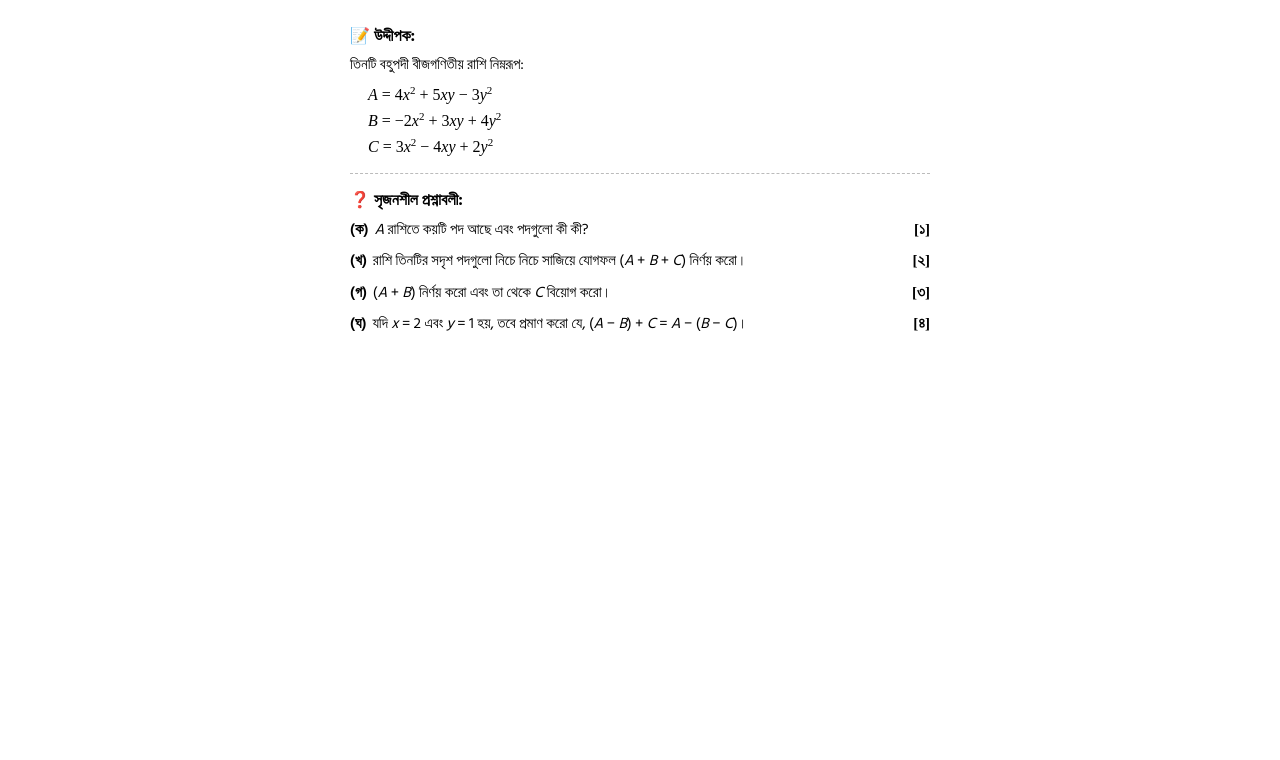
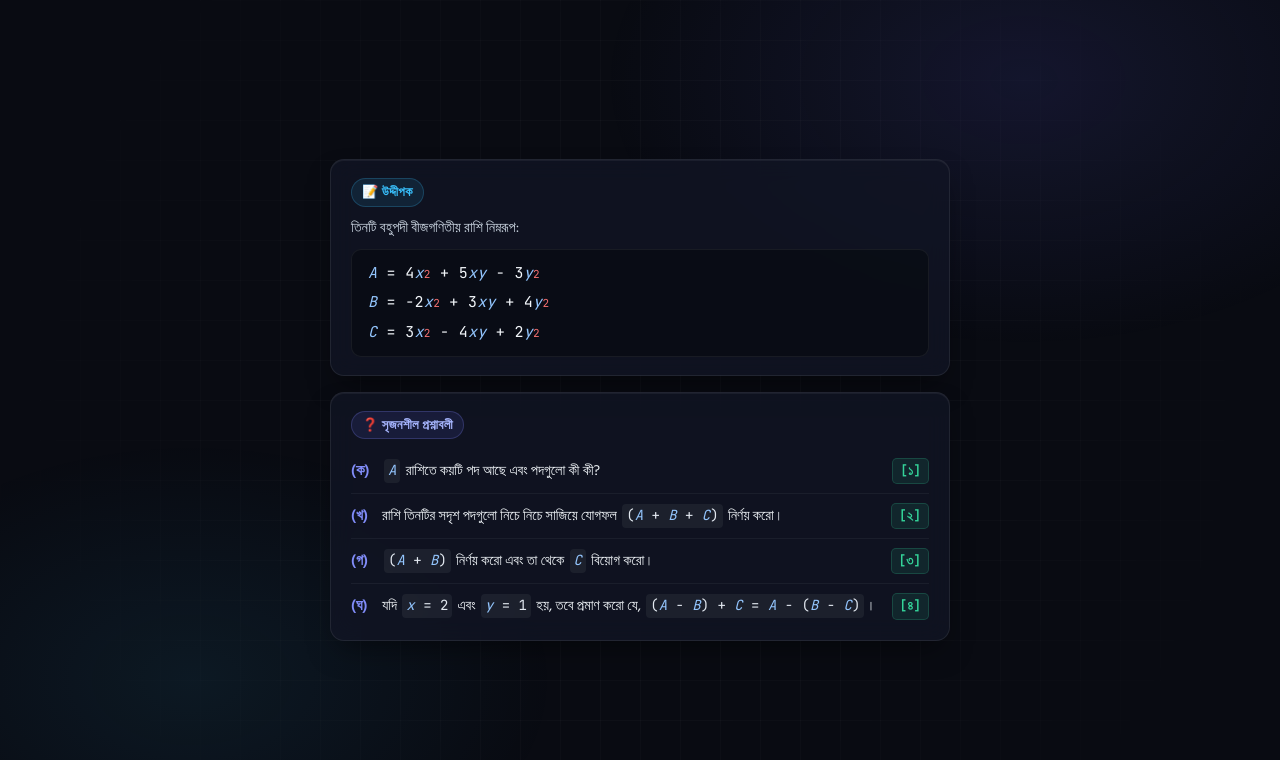
Before and after one commit to bdraidattacker16-stack/radid_web, a website: page index.html in a window 1280 px wide. Drawn offline with Linux system fonts and the light colour scheme.

Commit message:
Update layout: 2 developer-style cards with ambient dark grid background

```diff
--- a/index.html
+++ b/index.html
@@ -4,16 +4,22 @@
   <meta charset="UTF-8">
   <meta name="viewport" content="width=device-width, initial-scale=1.0">
 
-  <title>সৃজনশীল প্রশ্ন — বীজগণিতীয় রাশি</title>
+  <title>সৃজনশীল প্রশ্ন — বহুপদী বীজগণিতীয় রাশি | radid.cyou</title>
+  <meta name="title" content="সৃজনশীল প্রশ্ন — বহুপদী বীজগণিতীয় রাশি | radid.cyou">
+  <meta name="description" content="বহুপদী বীজগণিতীয় রাশি সম্পর্কিত সৃজনশীল প্রশ্নাবলী — radid.cyou">
   <meta name="robots" content="index, follow">
-  <meta name="theme-color" content="#ffffff">
+  <meta name="theme-color" content="#090b12">
   <link rel="canonical" href="https://radid.cyou/">
+
+  <!-- Google Search Console Verification -->
   <meta name="google-site-verification" content="DEgioJaJ5K-YZgagCAV0Xj-xqySBeFtdy2NStlG-luw">
+
   <link rel="icon" type="image/svg+xml" href="/assets/favicon.svg">
 
+  <!-- Google Fonts: Hind Siliguri for Bangla & JetBrains Mono for Math -->
   <link rel="preconnect" href="https://fonts.googleapis.com">
   <link rel="preconnect" href="https://fonts.gstatic.com" crossorigin>
-  <link href="https://fonts.googleapis.com/css2?family=Hind+Siliguri:wght@400;600;700&display=swap" rel="stylesheet">
+  <link href="https://fonts.googleapis.com/css2?family=Hind+Siliguri:wght@400;500;600;700&family=JetBrains+Mono:wght@400;500;600&display=swap" rel="stylesheet">
 
   <style>
     *, *::before, *::after {
@@ -23,143 +29,291 @@
     }
 
     body {
-      background-color: #ffffff;
-      color: #000000;
-      font-family: 'Hind Siliguri', -apple-system, BlinkMacSystemFont, Arial, sans-serif;
+      background-color: #090b12;
+      color: #f1f5f9;
+      font-family: 'Hind Siliguri', -apple-system, BlinkMacSystemFont, 'Segoe UI', Roboto, sans-serif;
       font-size: 15px;
-      line-height: 1.5;
+      line-height: 1.55;
+      min-height: 100vh;
+      display: flex;
+      align-items: center;
+      justify-content: center;
       padding: 24px 16px;
+      position: relative;
+      overflow-x: hidden;
+    }
+
+    /* Developer-style Ambient Glow & Grid */
+    .ambient-bg {
+      position: fixed;
+      inset: 0;
+      z-index: -2;
+      pointer-events: none;
+      background:
+        radial-gradient(600px 380px at 80% 10%, rgba(99, 102, 241, 0.12), transparent 70%),
+        radial-gradient(520px 340px at 15% 85%, rgba(56, 189, 248, 0.08), transparent 70%);
+    }
+
+    .ambient-grid {
+      position: fixed;
+      inset: 0;
+      z-index: -1;
+      pointer-events: none;
+      background-image:
+        linear-gradient(rgba(255, 255, 255, 0.025) 1px, transparent 1px),
+        linear-gradient(90deg, rgba(255, 255, 255, 0.025) 1px, transparent 1px);
+      background-size: 40px 40px;
+      mask-image: radial-gradient(circle at center, #000 40%, transparent 90%);
+      -webkit-mask-image: radial-gradient(circle at center, #000 40%, transparent 90%);
     }
 
     .container {
-      max-width: 580px;
+      width: 100%;
+      max-width: 620px;
       margin: 0 auto;
+      display: flex;
+      flex-direction: column;
+      gap: 16px;
     }
 
-    .header-title {
-      font-size: 16px;
-      font-weight: 700;
-      margin-bottom: 6px;
+    /* Developer Cards (2 Separate Boxes) */
+    .card {
+      background: rgba(17, 21, 36, 0.78);
+      border: 1px solid rgba(255, 255, 255, 0.08);
+      border-radius: 14px;
+      padding: 18px 20px;
+      backdrop-filter: blur(12px);
+      -webkit-backdrop-filter: blur(12px);
+      box-shadow:
+        0 14px 30px -10px rgba(0, 0, 0, 0.5),
+        inset 0 1px 0 rgba(255, 255, 255, 0.05);
+      transition: border-color 0.2s ease;
+    }
+
+    .card:hover {
+      border-color: rgba(129, 140, 248, 0.25);
+    }
+
+    .card-header {
+      display: flex;
+      align-items: center;
+      margin-bottom: 10px;
+    }
+
+    .pill {
+      font-size: 13px;
+      font-weight: 600;
+      padding: 3px 10px;
+      border-radius: 9999px;
+      display: inline-flex;
+      align-items: center;
+      gap: 5px;
+      letter-spacing: 0.02em;
+    }
+
+    .pill-cyan {
+      color: #38bdf8;
+      background: rgba(56, 189, 248, 0.1);
+      border: 1px solid rgba(56, 189, 248, 0.22);
+    }
+
+    .pill-indigo {
+      color: #a5b4fc;
+      background: rgba(99, 102, 241, 0.12);
+      border: 1px solid rgba(129, 140, 248, 0.24);
     }
 
     .stem-desc {
-      margin-bottom: 6px;
+      color: #cbd5e1;
+      font-size: 14.5px;
+      margin-bottom: 10px;
     }
 
-    .expressions {
-      margin-left: 18px;
-      margin-bottom: 14px;
-      font-family: 'Times New Roman', Times, serif;
-      font-size: 16px;
+    /* Expressions Box inside Card 1 */
+    .expr-panel {
+      background: rgba(9, 11, 18, 0.65);
+      border: 1px solid rgba(255, 255, 255, 0.06);
+      border-radius: 10px;
+      padding: 12px 16px;
+      display: flex;
+      flex-direction: column;
+      gap: 6px;
+      font-family: 'JetBrains Mono', 'Cambria Math', monospace;
+      font-size: 15px;
+      letter-spacing: 0.02em;
     }
 
-    .expressions div {
-      margin: 2px 0;
+    .expr-line {
+      display: flex;
+      align-items: baseline;
+      color: #f1f5f9;
     }
 
     .var {
       font-style: italic;
+      color: #93c5fd;
     }
 
     sup {
       font-size: 11px;
       vertical-align: super;
       line-height: 0;
+      color: #f87171;
     }
 
-    .divider {
-      border-top: 1px dashed #bbb;
-      margin: 14px 0;
+    /* Questions List in Card 2 */
+    .q-list {
+      display: flex;
+      flex-direction: column;
     }
 
-    .q-list {
-      list-style: none;
-    }
-
-    .q-item {
+    .q-row {
       display: flex;
       justify-content: space-between;
       align-items: baseline;
-      margin-bottom: 8px;
       gap: 12px;
+      padding: 9px 0;
+      border-bottom: 1px solid rgba(255, 255, 255, 0.05);
     }
 
-    .q-left {
-      display: flex;
-      gap: 6px;
+    .q-row:last-child {
+      border-bottom: none;
+      padding-bottom: 2px;
     }
 
-    .q-no {
+    .q-main {
+      display: flex;
+      align-items: baseline;
+      gap: 7px;
+      flex: 1;
+    }
+
+    .q-tag {
       font-weight: 600;
+      color: #818cf8;
+      min-width: 24px;
       white-space: nowrap;
     }
 
-    .q-marks {
+    .q-body {
+      color: #f1f5f9;
+      font-size: 14.5px;
+      flex: 1;
+    }
+
+    .math-inline {
+      font-family: 'JetBrains Mono', monospace;
+      font-size: 14px;
+      color: #e2e8f0;
+      background: rgba(255, 255, 255, 0.06);
+      padding: 1px 4px;
+      border-radius: 4px;
+      margin: 0 2px;
+      display: inline-block;
+    }
+
+    .marks {
+      font-family: 'JetBrains Mono', monospace;
       font-weight: 600;
+      font-size: 13px;
+      color: #34d399;
+      background: rgba(52, 211, 153, 0.1);
+      border: 1px solid rgba(52, 211, 153, 0.2);
+      padding: 2px 7px;
+      border-radius: 5px;
       white-space: nowrap;
-      font-family: 'Times New Roman', Times, serif;
     }
 
     @media (max-width: 480px) {
       body {
-        padding: 16px 12px;
-        font-size: 14.5px;
+        padding: 16px 10px;
       }
-      .expressions {
-        font-size: 15px;
-        margin-left: 12px;
+      .card {
+        padding: 14px 14px;
+      }
+      .expr-panel {
+        font-size: 14px;
+        padding: 10px 12px;
+      }
+      .q-body {
+        font-size: 14px;
       }
     }
   </style>
 </head>
 <body>
 
+  <!-- Developer Ambient Background & Grid -->
+  <div class="ambient-bg" aria-hidden="true"></div>
+  <div class="ambient-grid" aria-hidden="true"></div>
+
   <main class="container">
-    <div class="header-title">📝 উদ্দীপক:</div>
-    <p class="stem-desc">তিনটি বহুপদী বীজগণিতীয় রাশি নিম্নরূপ:</p>
 
-    <div class="expressions">
-      <div><span class="var">A</span> = 4<span class="var">x</span><sup>2</sup> + 5<span class="var">xy</span> − 3<span class="var">y</span><sup>2</sup></div>
-      <div><span class="var">B</span> = −2<span class="var">x</span><sup>2</sup> + 3<span class="var">xy</span> + 4<span class="var">y</span><sup>2</sup></div>
-      <div><span class="var">C</span> = 3<span class="var">x</span><sup>2</sup> − 4<span class="var">x</span><span class="var">y</span> + 2<span class="var">y</span><sup>2</sup></div>
-    </div>
+    <!-- বক্স ১: উদ্দীপক -->
+    <section class="card" aria-labelledby="stimulus-heading">
+      <div class="card-header">
+        <span class="pill pill-cyan" id="stimulus-heading">📝 উদ্দীপক</span>
+      </div>
+      <p class="stem-desc">তিনটি বহুপদী বীজগণিতীয় রাশি নিম্নরূপ:</p>
 
-    <div class="divider"></div>
+      <div class="expr-panel">
+        <div class="expr-line">
+          <span class="var">A</span>&nbsp;=&nbsp;4<span class="var">x</span><sup>2</sup>&nbsp;+&nbsp;5<span class="var">xy</span>&nbsp;−&nbsp;3<span class="var">y</span><sup>2</sup>
+        </div>
+        <div class="expr-line">
+          <span class="var">B</span>&nbsp;=&nbsp;−2<span class="var">x</span><sup>2</sup>&nbsp;+&nbsp;3<span class="var">xy</span>&nbsp;+&nbsp;4<span class="var">y</span><sup>2</sup>
+        </div>
+        <div class="expr-line">
+          <span class="var">C</span>&nbsp;=&nbsp;3<span class="var">x</span><sup>2</sup>&nbsp;−&nbsp;4<span class="var">x</span><span class="var">y</span>&nbsp;+&nbsp;2<span class="var">y</span><sup>2</sup>
+        </div>
+      </div>
+    </section>
 
-    <div class="header-title">❓ সৃজনশীল প্রশ্নাবলী:</div>
-    <ul class="q-list">
-      <li class="q-item">
-        <div class="q-left">
-          <span class="q-no">(ক)</span>
-          <span><span class="var">A</span> রাশিতে কয়টি পদ আছে এবং পদগুলো কী কী?</span>
+    <!-- বক্স ২: সৃজনশীল প্রশ্নাবলী -->
+    <section class="card" aria-labelledby="questions-heading">
+      <div class="card-header">
+        <span class="pill pill-indigo" id="questions-heading">❓ সৃজনশীল প্রশ্নাবলী</span>
+      </div>
+
+      <div class="q-list">
+        <!-- (ক) -->
+        <div class="q-row">
+          <div class="q-main">
+            <span class="q-tag">(ক)</span>
+            <div class="q-body"><span class="math-inline"><span class="var">A</span></span> রাশিতে কয়টি পদ আছে এবং পদগুলো কী কী?</div>
+          </div>
+          <span class="marks">[১]</span>
         </div>
-        <span class="q-marks">[১]</span>
-      </li>
 
-      <li class="q-item">
-        <div class="q-left">
-          <span class="q-no">(খ)</span>
-          <span>রাশি তিনটির সদৃশ পদগুলো নিচে নিচে সাজিয়ে যোগফল (<span class="var">A</span> + <span class="var">B</span> + <span class="var">C</span>) নির্ণয় করো।</span>
+        <!-- (খ) -->
+        <div class="q-row">
+          <div class="q-main">
+            <span class="q-tag">(খ)</span>
+            <div class="q-body">রাশি তিনটির সদৃশ পদগুলো নিচে নিচে সাজিয়ে যোগফল <span class="math-inline">(<span class="var">A</span> + <span class="var">B</span> + <span class="var">C</span>)</span> নির্ণয় করো।</div>
+          </div>
+          <span class="marks">[২]</span>
         </div>
-        <span class="q-marks">[২]</span>
-      </li>
 
-      <li class="q-item">
-        <div class="q-left">
-          <span class="q-no">(গ)</span>
-          <span>(<span class="var">A</span> + <span class="var">B</span>) নির্ণয় করো এবং তা থেকে <span class="var">C</span> বিয়োগ করো।</span>
+        <!-- (গ) -->
+        <div class="q-row">
+          <div class="q-main">
+            <span class="q-tag">(গ)</span>
+            <div class="q-body"><span class="math-inline">(<span class="var">A</span> + <span class="var">B</span>)</span> নির্ণয় করো এবং তা থেকে <span class="math-inline"><span class="var">C</span></span> বিয়োগ করো।</div>
+          </div>
+          <span class="marks">[৩]</span>
         </div>
-        <span class="q-marks">[৩]</span>
-      </li>
 
-      <li class="q-item">
-        <div class="q-left">
-          <span class="q-no">(ঘ)</span>
-          <span>যদি <span class="var">x</span> = 2 এবং <span class="var">y</span> = 1 হয়, তবে প্রমাণ করো যে, (<span class="var">A</span> − <span class="var">B</span>) + <span class="var">C</span> = <span class="var">A</span> − (<span class="var">B</span> − <span class="var">C</span>)।</span>
+        <!-- (ঘ) -->
+        <div class="q-row">
+          <div class="q-main">
+            <span class="q-tag">(ঘ)</span>
+            <div class="q-body">যদি <span class="math-inline"><span class="var">x</span> = 2</span> এবং <span class="math-inline"><span class="var">y</span> = 1</span> হয়, তবে প্রমাণ করো যে, <span class="math-inline">(<span class="var">A</span> − <span class="var">B</span>) + <span class="var">C</span> = <span class="var">A</span> − (<span class="var">B</span> − <span class="var">C</span>)</span>।</div>
+          </div>
+          <span class="marks">[৪]</span>
         </div>
-        <span class="q-marks">[৪]</span>
-      </li>
-    </ul>
+      </div>
+    </section>
+
   </main>
 
 </body>
```
